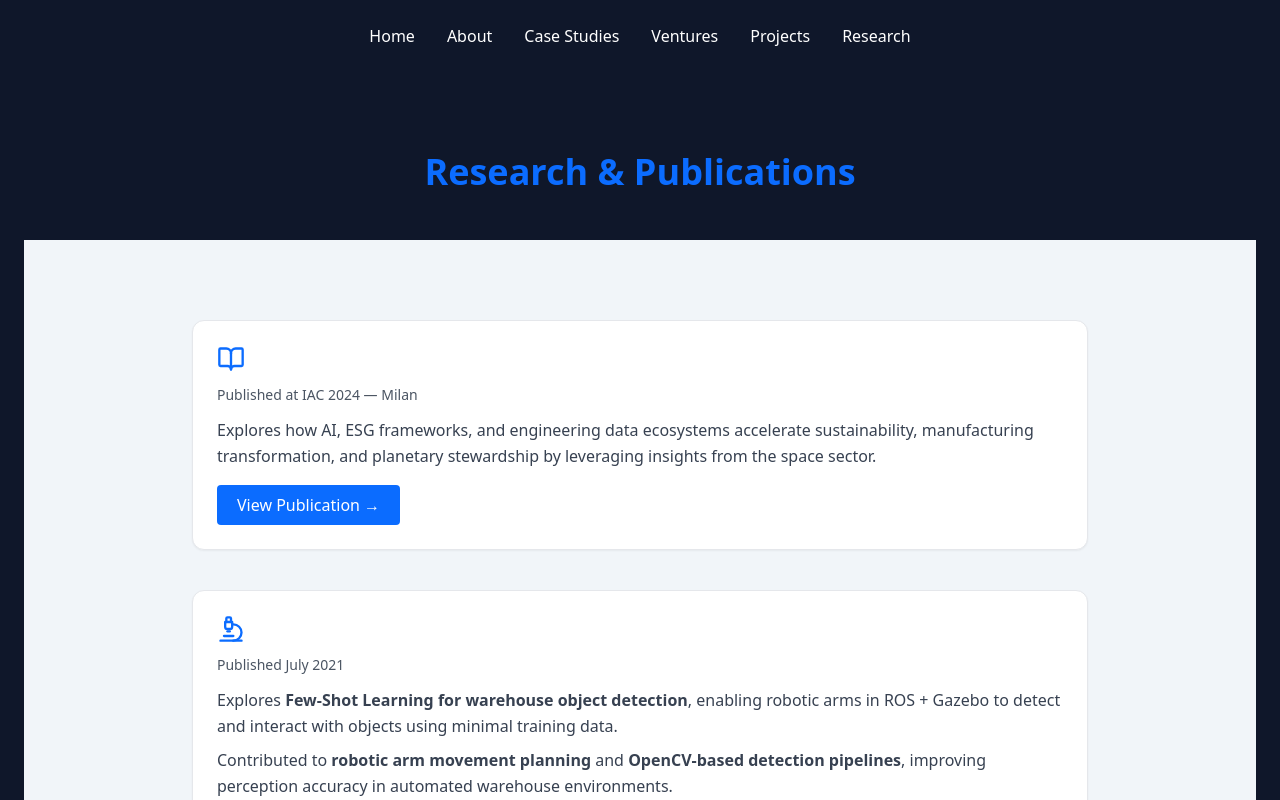
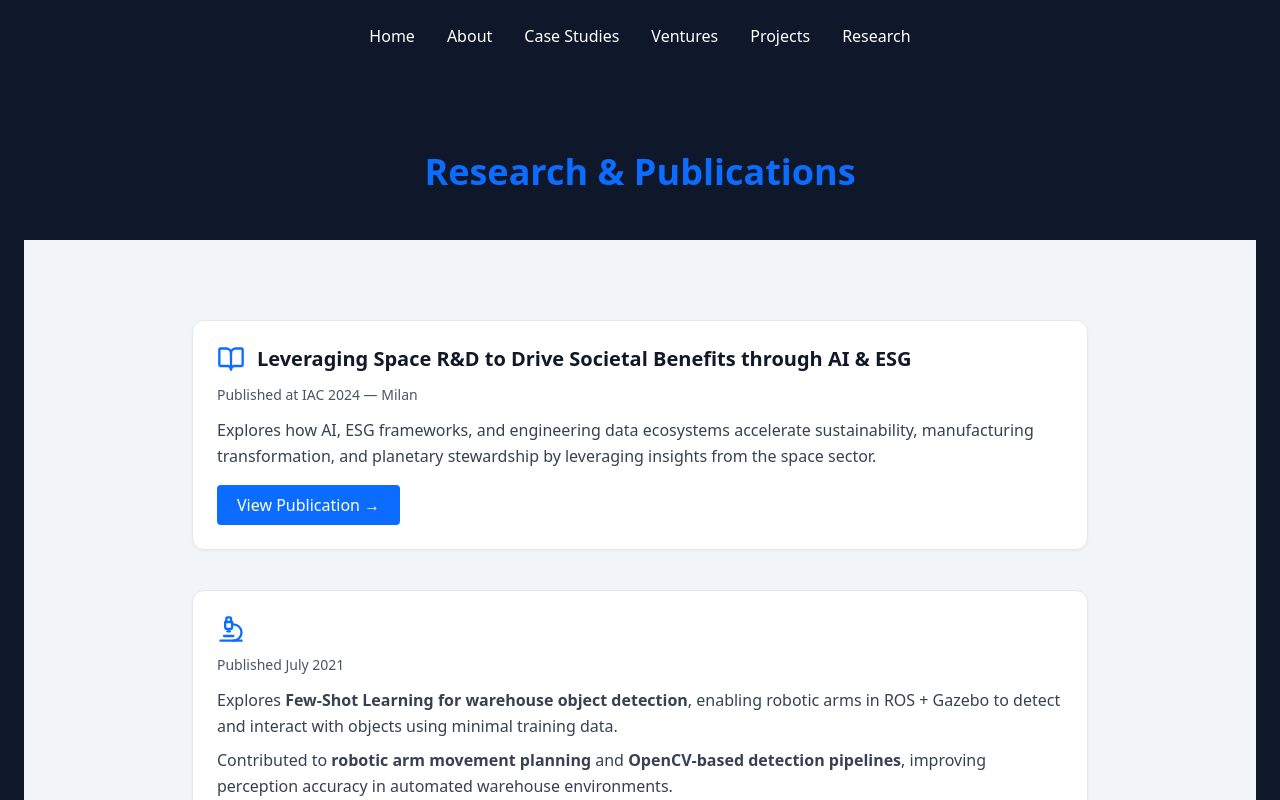
Before and after one commit to shashank-dj/Portfolio, a React (Vite) app: page /research in a window 1280 px wide. Shown: the top 800 px of the page. Built offline with nearby package versions, Linux system fonts and the light colour scheme.

Commit message:
Update Research.jsx

```diff
--- a/src/components/Research.jsx
+++ b/src/components/Research.jsx
@@ -12,7 +12,7 @@ export default function Research() {
         <div className="p-6 bg-white rounded-xl shadow-sm border border-gray-200 hover:shadow-md transition">
           <div className="flex items-center gap-3 mb-3">
             <BookOpen className="text-primary" size={28} />
-            <h3 className="text-xl font-bold">
+            <h3 className="text-xl font-bold text-gray-900">
               Leveraging Space R&D to Drive Societal Benefits through AI & ESG
             </h3>
           </div>
```
